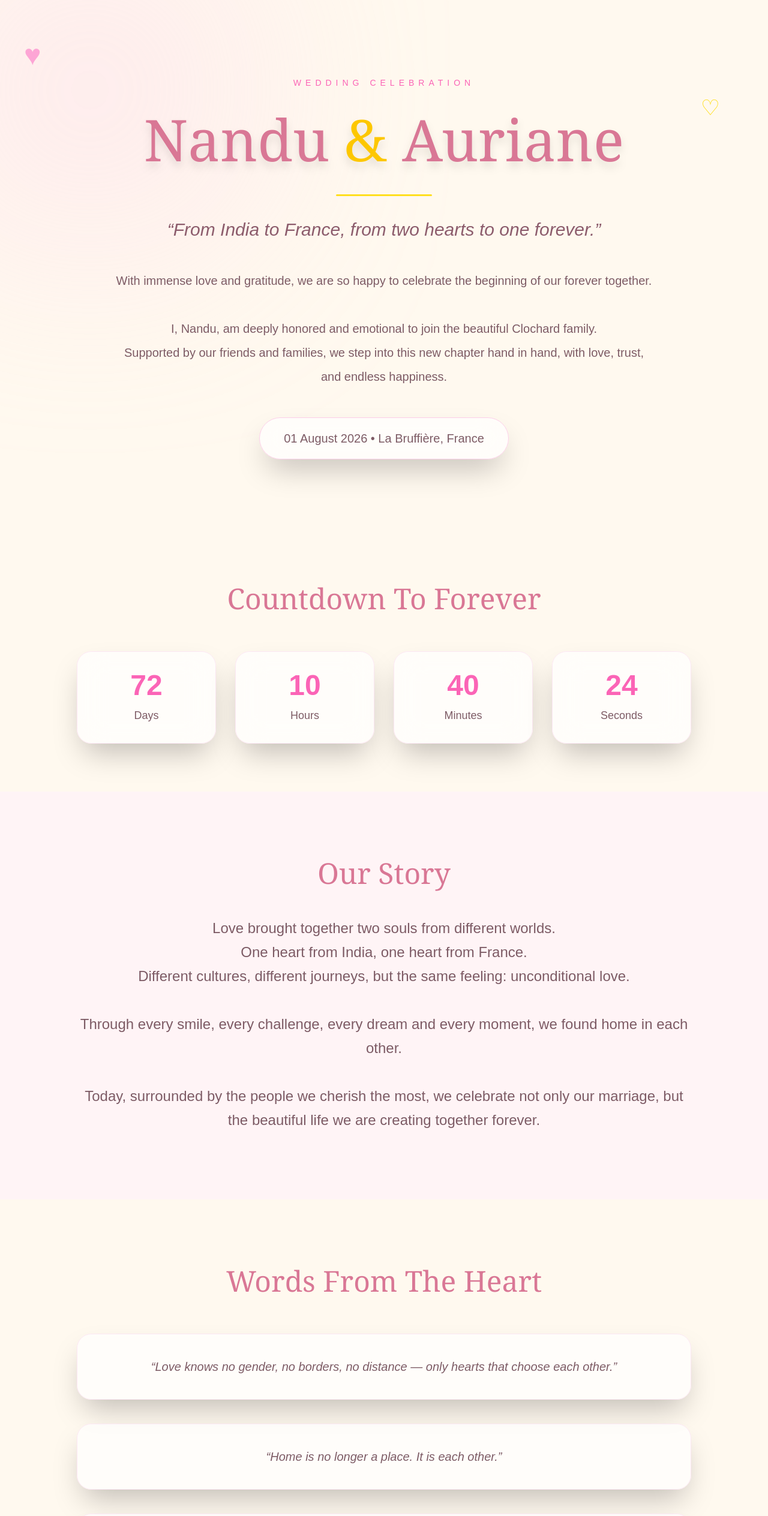
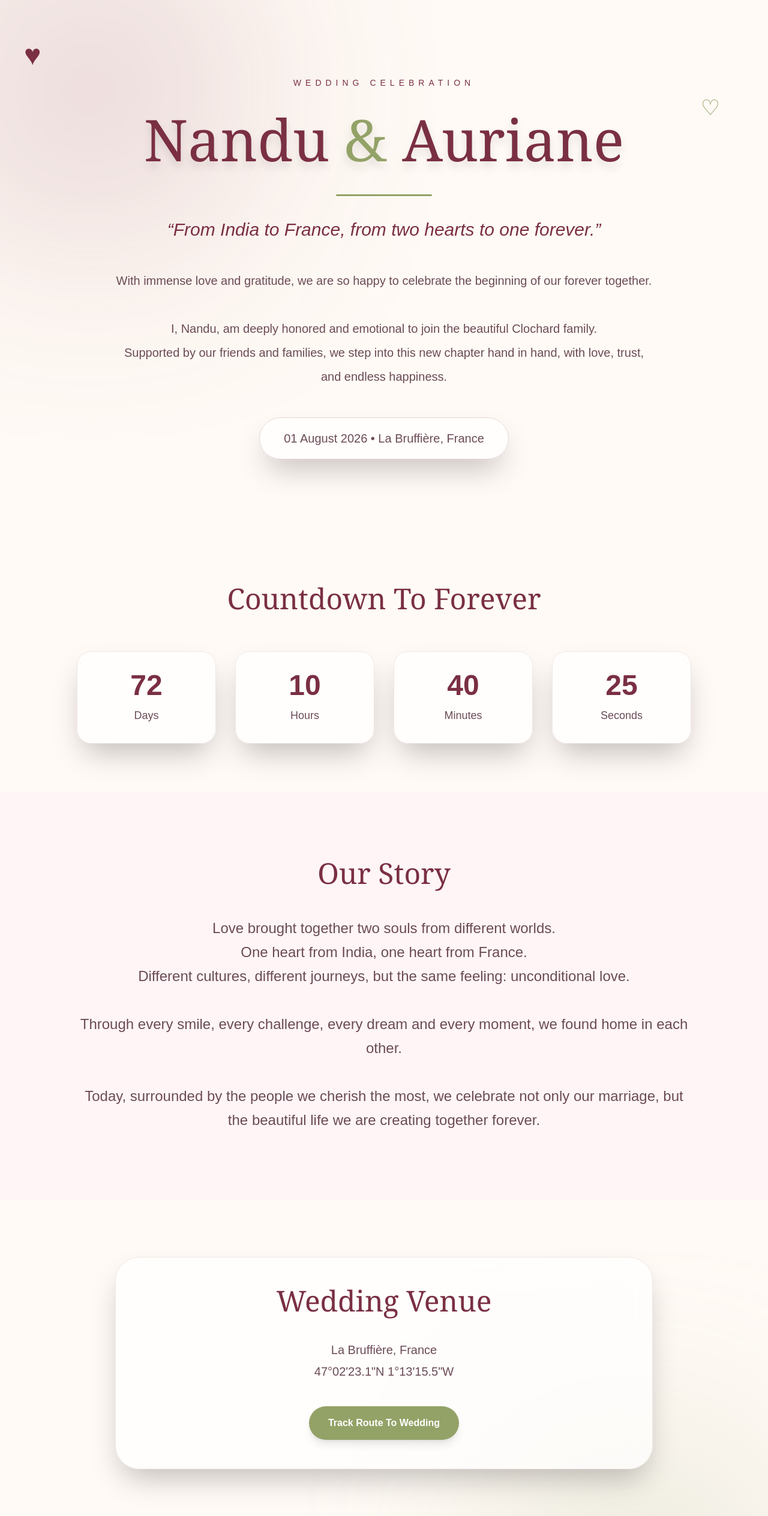
Before and after one commit to Nandinivadla/lifewithher, a Next.js app: page / in a window 1280 px wide. Shown: the top 2528 px of the page at 60% size. Built offline with nearby package versions, Linux system fonts and the light colour scheme.

Commit message:
Updated wedding website

```diff
--- a/app/page.tsx
+++ b/app/page.tsx
@@ -33,51 +33,51 @@ export default function WeddingPage() {
   }, []);
 
   return (
-    <main className="min-h-screen bg-[#fff9ef] text-[#6b4d57] overflow-hidden relative">
-      {/* Glow Background */}
-      <div className="absolute w-[500px] h-[500px] bg-pink-200/40 blur-[150px] rounded-full top-[-100px] left-[-100px]" />
-      <div className="absolute w-[400px] h-[400px] bg-yellow-200/40 blur-[130px] rounded-full bottom-0 right-0" />
+    <main className="min-h-screen bg-[#fffaf5] text-[#5f3b46] overflow-hidden relative">
+      {/* BACKGROUND GLOW */}
+      <div className="absolute w-[500px] h-[500px] bg-[#7a2f43]/20 blur-[150px] rounded-full top-[-100px] left-[-100px]" />
+      <div className="absolute w-[450px] h-[450px] bg-[#a8b58a]/30 blur-[140px] rounded-full bottom-0 right-0" />
 
-      {/* Floating Hearts */}
+      {/* FLOATING HEARTS */}
       <div className="absolute inset-0 overflow-hidden pointer-events-none">
-        <div className="absolute top-20 left-10 text-pink-300 text-5xl animate-bounce">
+        <div className="absolute top-20 left-10 text-[#7a2f43] text-5xl animate-bounce">
           ♥
         </div>
 
-        <div className="absolute top-40 right-20 text-yellow-300 text-4xl animate-pulse">
+        <div className="absolute top-40 right-20 text-[#93a267] text-4xl animate-pulse">
           ♡
         </div>
 
-        <div className="absolute bottom-20 left-1/3 text-pink-400 text-5xl animate-pulse">
+        <div className="absolute bottom-20 left-1/3 text-[#8b314d] text-5xl animate-pulse">
           ♥
         </div>
 
-        <div className="absolute bottom-40 right-1/4 text-yellow-400 text-3xl animate-bounce">
+        <div className="absolute bottom-40 right-1/4 text-[#a8b58a] text-3xl animate-bounce">
           ♡
         </div>
 
-        <div className="absolute top-1/2 left-1/2 text-pink-200 text-6xl animate-ping">
+        <div className="absolute top-1/2 left-1/2 text-[#d9b7c2] text-6xl animate-ping">
           ♥
         </div>
       </div>
 
       {/* HERO */}
       <section className="relative z-10 flex flex-col items-center justify-center text-center px-6 py-32">
-        <p className="tracking-[0.5em] uppercase text-sm text-pink-400 mb-6">
+        <p className="tracking-[0.5em] uppercase text-sm text-[#7a2f43] mb-6">
           Wedding Celebration
         </p>
 
-        <h1 className="text-6xl md:text-8xl font-serif text-[#d97795] leading-tight drop-shadow-xl">
-          Nandu <span className="text-yellow-400">&</span> Auriane
+        <h1 className="text-6xl md:text-8xl font-serif text-[#7a2f43] leading-tight drop-shadow-xl">
+          Nandu <span className="text-[#93a267]">&</span> Auriane
         </h1>
 
-        <div className="w-40 h-[3px] bg-yellow-300 my-8 rounded-full"></div>
+        <div className="w-40 h-[3px] bg-[#93a267] my-8 rounded-full"></div>
 
-        <p className="max-w-3xl text-xl md:text-3xl leading-relaxed text-[#8c5c6c] italic">
+        <p className="max-w-3xl text-xl md:text-3xl leading-relaxed text-[#7a2f43] italic">
           “From India to France, from two hearts to one forever.”
         </p>
 
-        <p className="max-w-4xl mt-10 text-lg md:text-xl leading-10 text-[#7d5b65]">
+        <p className="max-w-4xl mt-10 text-lg md:text-xl leading-10 text-[#6b4b56]">
           With immense love and gratitude, we are so happy to celebrate the
           beginning of our forever together.
           <br />
@@ -89,8 +89,8 @@ export default function WeddingPage() {
           hand in hand, with love, trust, and endless happiness.
         </p>
 
-        <div className="mt-12 bg-white/70 backdrop-blur-xl shadow-2xl rounded-full px-10 py-5 border border-pink-200">
-          <p className="text-lg md:text-xl font-medium text-[#7d5b65]">
+        <div className="mt-12 bg-white/70 backdrop-blur-xl shadow-2xl rounded-full px-10 py-5 border border-[#e6d7d7]">
+          <p className="text-lg md:text-xl font-medium text-[#6b4b56]">
             01 August 2026 • La Bruffière, France
           </p>
         </div>
@@ -98,7 +98,7 @@ export default function WeddingPage() {
 
       {/* COUNTDOWN */}
       <section className="relative z-10 px-6 py-20">
-        <h2 className="text-center text-5xl font-serif text-[#d97795] mb-16">
+        <h2 className="text-center text-5xl font-serif text-[#7a2f43] mb-16">
           Countdown To Forever
         </h2>
 
@@ -111,26 +111,26 @@ export default function WeddingPage() {
           ].map((item, index) => (
             <div
               key={index}
-              className="bg-white/70 backdrop-blur-xl rounded-3xl shadow-2xl p-8 text-center border border-pink-100 hover:scale-105 transition duration-300"
+              className="bg-white/70 backdrop-blur-xl rounded-3xl shadow-2xl p-8 text-center border border-[#f1e7e7] hover:scale-105 transition duration-300"
             >
-              <h3 className="text-5xl font-bold text-pink-400">
+              <h3 className="text-5xl font-bold text-[#7a2f43]">
                 {item.value}
               </h3>
 
-              <p className="mt-3 text-lg text-[#7d5b65]">{item.label}</p>
+              <p className="mt-3 text-lg text-[#6b4b56]">{item.label}</p>
             </div>
           ))}
         </div>
       </section>
 
       {/* STORY */}
-      <section className="relative z-10 py-28 px-6 bg-[#fff4f6]">
+      <section className="relative z-10 py-28 px-6 bg-[#fff5f6]">
         <div className="max-w-5xl mx-auto text-center">
-          <h2 className="text-5xl font-serif text-[#d97795] mb-12">
+          <h2 className="text-5xl font-serif text-[#7a2f43] mb-12">
             Our Story
           </h2>
 
-          <p className="text-lg md:text-2xl leading-10 text-[#7d5b65]">
+          <p className="text-lg md:text-2xl leading-10 text-[#6b4b56]">
             Love brought together two souls from different worlds.
             <br />
             One heart from India, one heart from France.
@@ -150,32 +150,32 @@ export default function WeddingPage() {
         </div>
       </section>
 
-      {/* QUOTES */}
-      <section className="relative z-10 py-28 px-6">
-        <h2 className="text-center text-5xl font-serif text-[#d97795] mb-16">
-          Words From The Heart
-        </h2>
+      {/* LOCATION */}
+      <section className="relative z-10 py-24 px-6">
+        <div className="max-w-4xl mx-auto bg-white/70 backdrop-blur-xl rounded-[40px] shadow-2xl p-12 border border-[#f1e7e7] text-center">
+          <h2 className="text-5xl font-serif text-[#7a2f43] mb-10">
+            Wedding Venue
+          </h2>
 
-        <div className="max-w-5xl mx-auto space-y-10">
-          {[
-            "Love knows no gender, no borders, no distance — only hearts that choose each other.",
-            "Home is no longer a place. It is each other.",
-            "In every lifetime, I would still find you.",
-            "Two brides, one love story, forever together.",
-          ].map((quote, index) => (
-            <div
-              key={index}
-              className="bg-white/70 rounded-3xl p-10 shadow-2xl border border-pink-100 text-center italic text-xl text-[#7d5b65]"
-            >
-              “{quote}”
-            </div>
-          ))}
+          <p className="text-xl leading-9 text-[#6b4b56]">
+            La Bruffière, France
+            <br />
+            47°02'23.1"N 1°13'15.5"W
+          </p>
+
+          <a
+            href="https://www.google.com/maps/dir/?api=1&destination=47.039755,-1.220984"
+            target="_blank"
+            className="inline-block mt-10 bg-[#93a267] hover:bg-[#7f9156] text-white px-8 py-4 rounded-full transition duration-300 font-semibold shadow-lg"
+          >
+            Track Route To Wedding
+          </a>
         </div>
       </section>
 
       {/* FOOTER */}
-      <footer className="relative z-10 py-20 text-center bg-[#ffdfe8] text-[#7d5b65]">
-        <h2 className="text-5xl font-serif mb-6 text-[#d97795]">
+      <footer className="relative z-10 py-20 text-center bg-[#7a2f43] text-white">
+        <h2 className="text-5xl font-serif mb-6">
           Forever Begins Here
         </h2>
 
```
